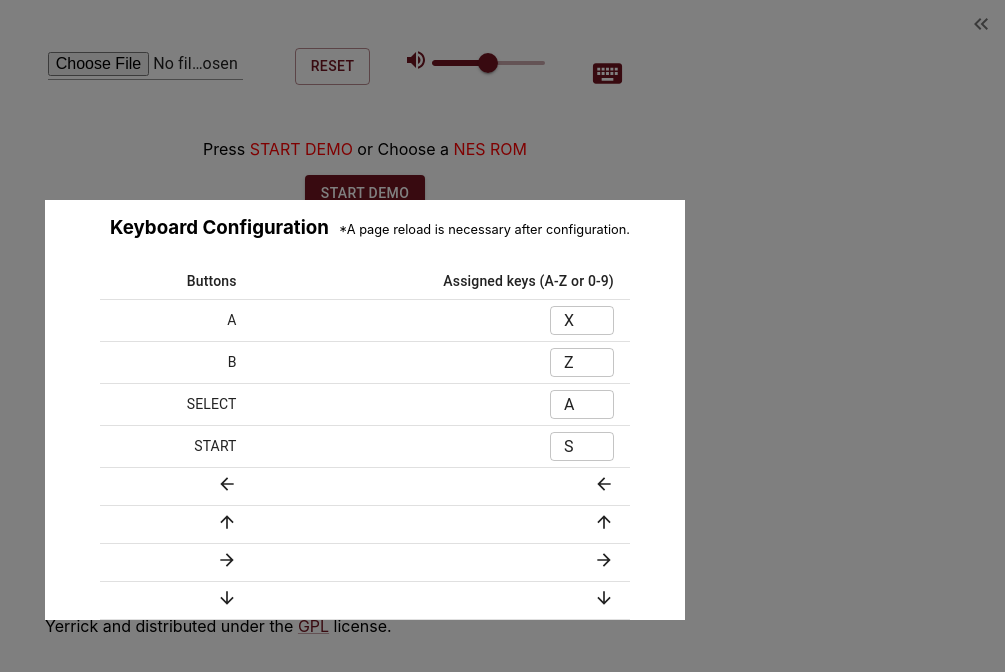
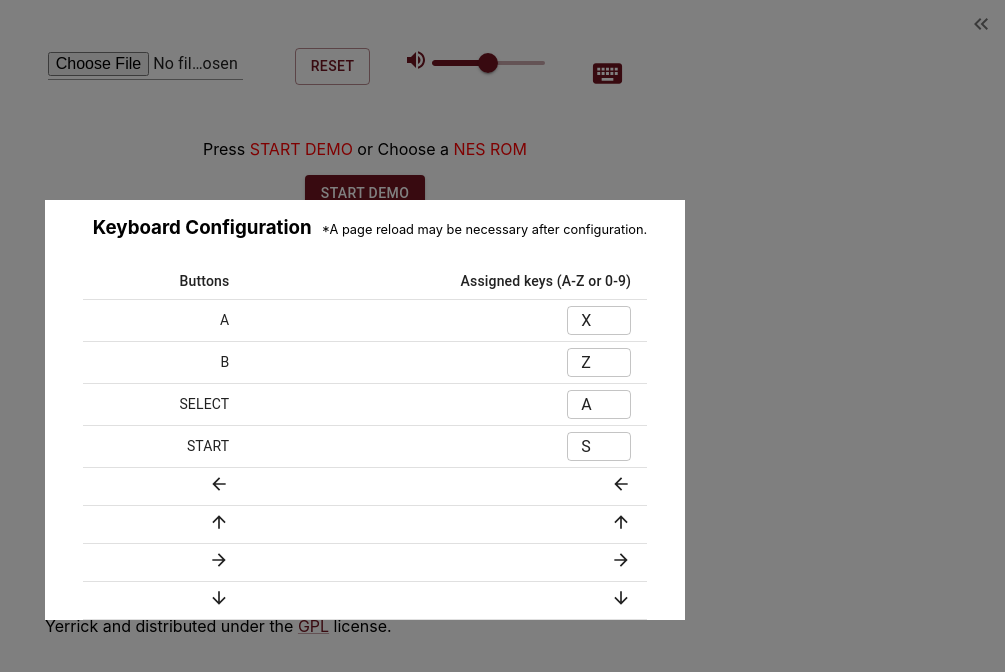
Before and after one commit to OKB-99/react-nes, a React (Create React App) app: page / in a window 1280 px wide. Both pictures are taken after a click on the button 882 px from the left and 73 px from the top of the page. Shown: the top 672 px of the page, without its empty margins (275-1280 px from the left). Built offline with nearby package versions, Linux system fonts and the light colour scheme.

Commit message:
fix(Modal): Fix comments

```diff
--- a/src/components/GamepadModal.tsx
+++ b/src/components/GamepadModal.tsx
@@ -39,7 +39,7 @@
         <Grid container direction="row">
         <Box component="p">
           <Box component="span" sx={{ fontSize: '1.17em', fontWeight: 'bold', padding: '0 10px'}}>Gamepad Configuration</Box>
-          <Box component="span">*A page reload is necessary after configuration.</Box>
+          <Box component="span">*A page reload may be necessary after configuration.</Box>
         </Box>
         </Grid>
         <Grid container direction="row">
--- a/src/components/KeyboardModal.tsx
+++ b/src/components/KeyboardModal.tsx
@@ -15,7 +15,7 @@
         <Grid container direction="row">
         <Box component="p">
           <Box component="span" sx={{ fontSize: '1.17em', fontWeight: 'bold', padding: '0 10px'}}>Keyboard Configuration</Box>
-          <Box component="span" fontSize={'0.8em'}>*A page reload is necessary after configuration.</Box>
+          <Box component="span" fontSize={'0.8em'}>*A page reload may be necessary after configuration.</Box>
         </Box>
         </Grid>
         <Grid container direction="row">
```
